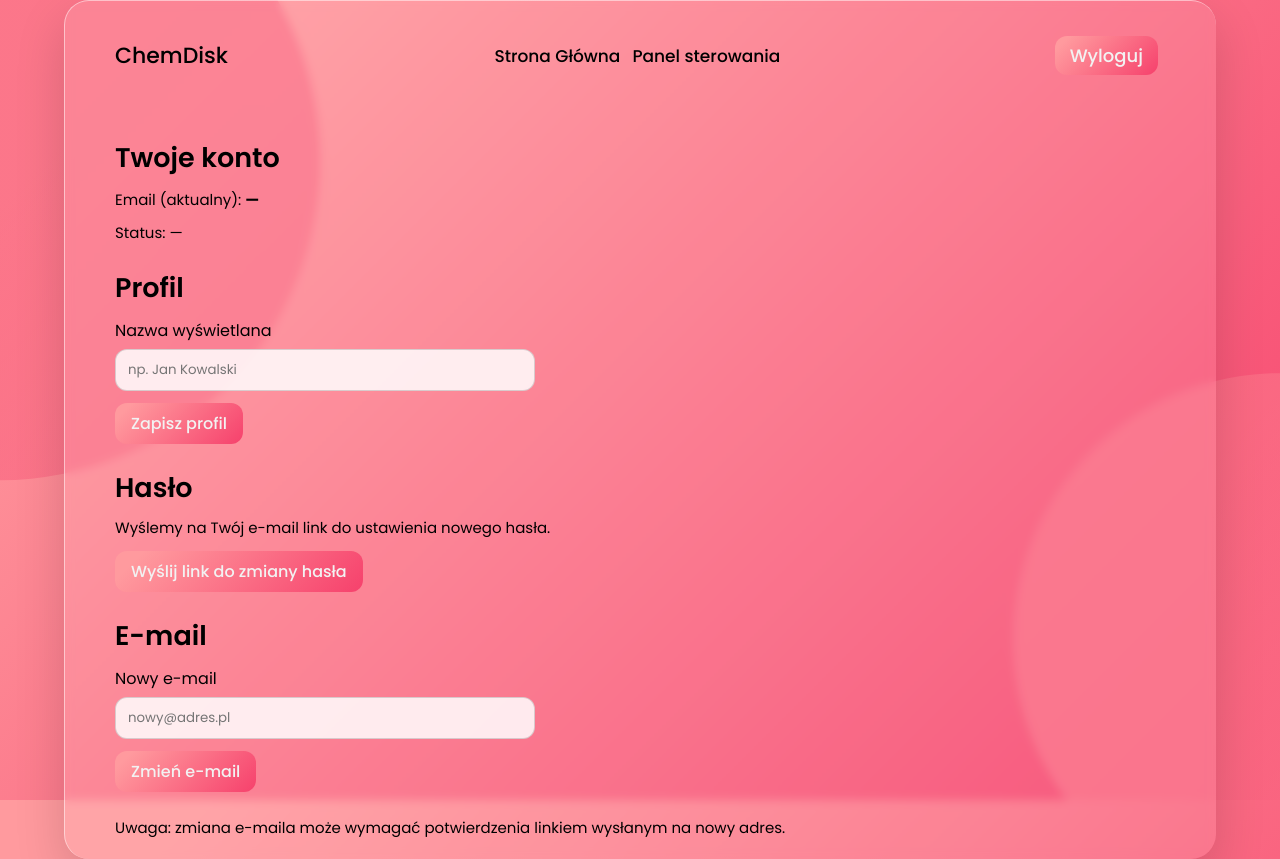
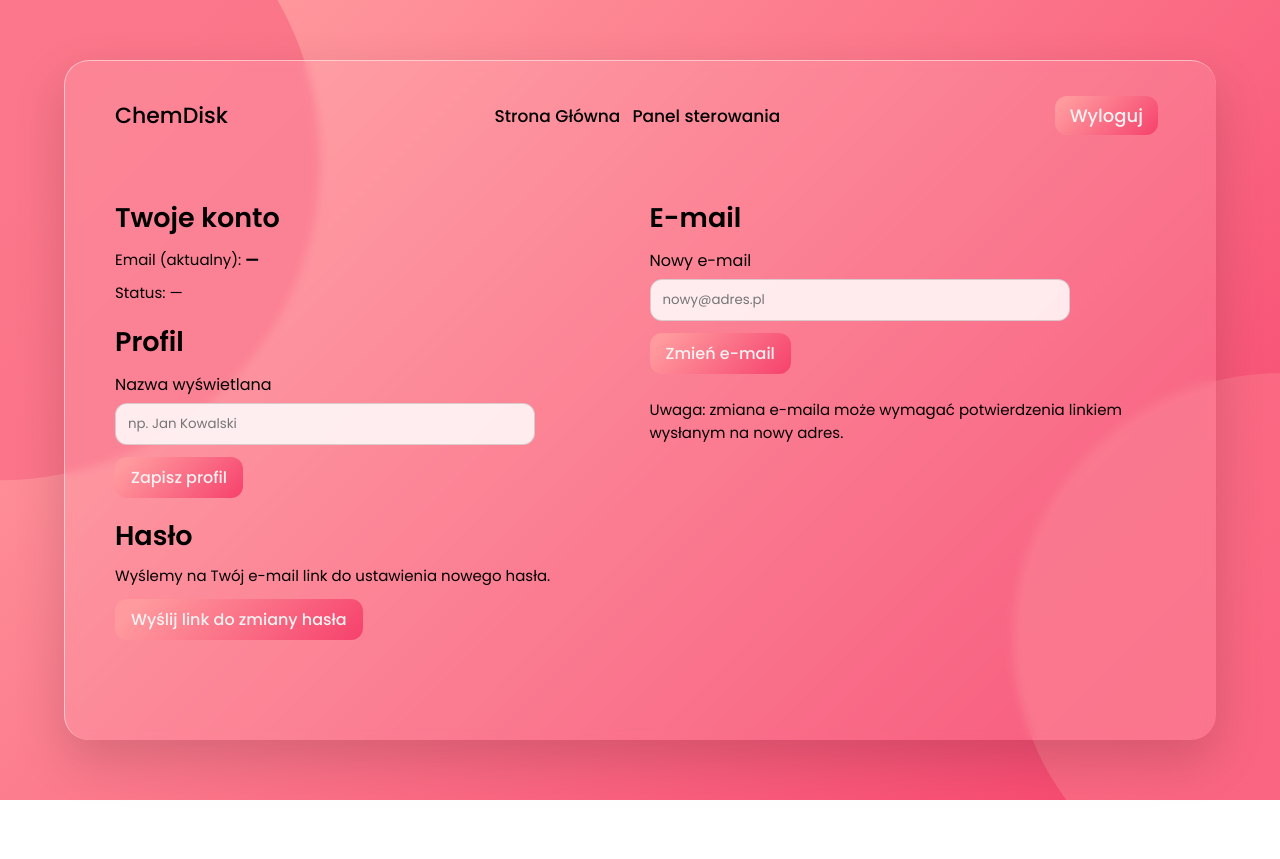
Before and after one commit to KuczisA1/netlify-app, a website: page public/settings.html in a window 1280 px wide. After the commit the page ends 800 px from the top, so only its background shows below. Drawn offline with Linux system fonts and the light colour scheme.

Commit message:
poprawka settings

```diff
--- a/public/settings.html
+++ b/public/settings.html
@@ -17,13 +17,11 @@
       /* Karta ma rosnąć z treścią, ale zachować minimalnie 85vh */
       header{ height:auto !important; min-height:85vh !important; }
 
-      /* Bezpieczna szerokość i marginesy dla sekcji z treścią */
+      /* (historyczne) domyślne ograniczenia dla luźno wrzuconych sekcji */
       header .text-content{
         width: min(680px, calc(100% - 100px)) !important;
         margin: 28px 0 0 50px !important;
       }
-
-      /* Odstęp między sekcjami */
       header .text-content + .text-content{ margin-top: 24px !important; }
 
       /* Na tablet/telefon – pełna szerokość z wewn. marginesami */
@@ -32,6 +30,36 @@
         header .text-content{
           width: calc(100% - 40px) !important;
           margin: 20px 20px 0 20px !important;
+        }
+      }
+
+      /* ---- NOWE: siatka dla desktopu ---- */
+      .settings-grid{
+        display: grid;
+        grid-template-columns: 1fr;
+        gap: 18px;
+        width: min(1100px, calc(100% - 100px));
+        margin: 28px 0 40px 50px;
+      }
+      /* w środku siatki sekcje niech nie mają narzuconych szerokości/marginesów */
+      .settings-grid .text-content{
+        width: 100% !important;
+        margin: 0 !important;
+      }
+      .settings-grid .stack > .text-content + .text-content{ margin-top: 18px !important; }
+
+      @media (max-width: 950px){
+        .settings-grid{
+          width: calc(100% - 40px);
+          margin: 20px;
+          grid-template-columns: 1fr;
+          gap: 16px;
+        }
+      }
+      @media (min-width: 951px){
+        .settings-grid{
+          grid-template-columns: 1fr 1fr; /* lewa kolumna (konto/profil/hasło), prawa (e-mail) */
+          align-items: start;
         }
       }
     </style>
@@ -50,6 +78,10 @@
       </div>
     </nav>
 
+    <!-- NOWE: siatka z dwiema kolumnami na desktopie -->
+    <div class="settings-grid">
+      <!-- LEWA KOLUMNA: konto + profil + hasło -->
+      <div class="stack">
         <!-- Twoje konto -->
         <div class="text-content">
           <h2>Twoje konto</h2>
@@ -94,7 +126,10 @@
             <span id="pass-msg" class="notice" style="min-height:1.2em;"></span>
           </div>
         </div>
+      </div>
 
+      <!-- PRAWA KOLUMNA: e-mail -->
+      <div class="stack">
         <!-- Zmiana e-maila -->
         <div class="text-content">
           <h2>E-mail</h2>
@@ -114,10 +149,14 @@
             />
             <span id="email-msg" class="notice" style="min-height:1.2em;"></span>
           </div>
-      <p class="muted" style="margin-top:24px; margin-bottom: 20px;">Uwaga: zmiana e-maila może wymagać potwierdzenia linkiem wysłanym na nowy adres.</p>
+          <!-- Zostawiłem „oddech” nad uwagą -->
+          <p class="muted" style="margin-top:24px; margin-bottom: 20px;">
+            Uwaga: zmiana e-maila może wymagać potwierdzenia linkiem wysłanym na nowy adres.
+          </p>
         </div>
-
-
+      </div>
+    </div>
+    <!-- /settings-grid -->
   </header>
 
   <script>
```
Lines whose indentation alone changed are shown as unchanged.
